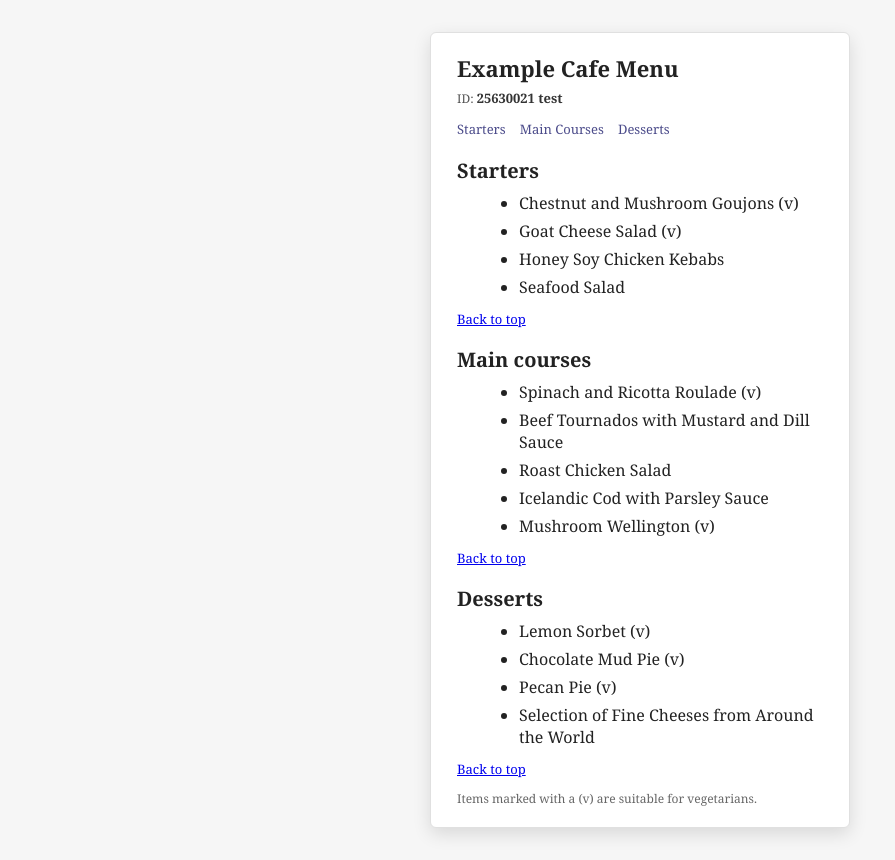
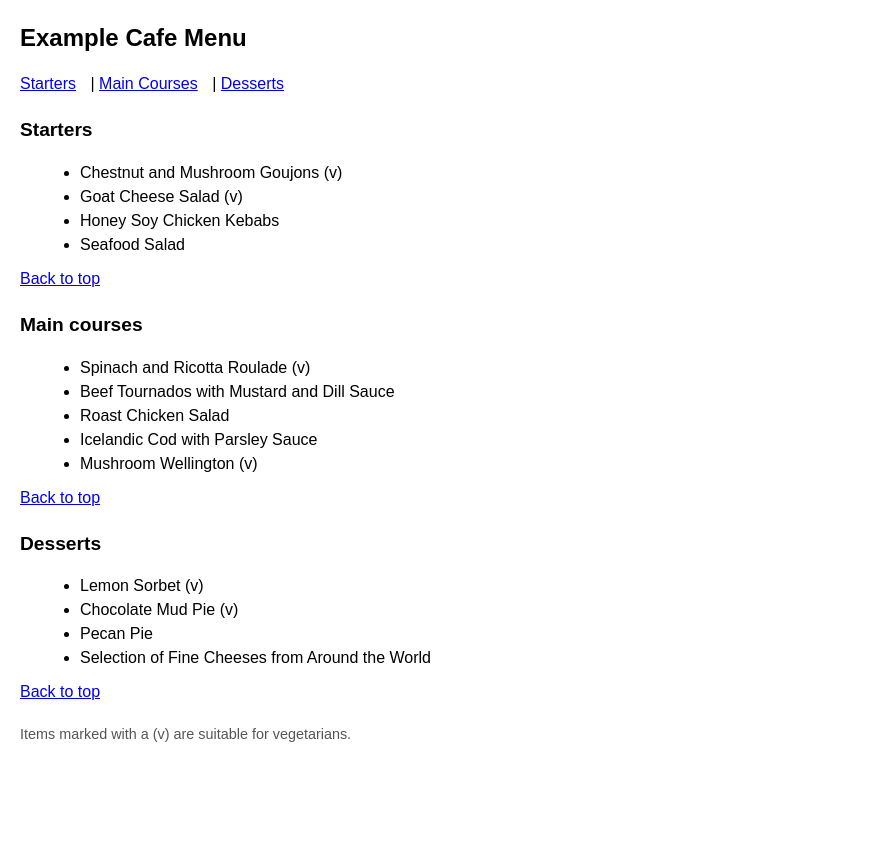
Before and after one commit to duyanhdzai37na-maker/Dsang, a plain HTML site: page index.html in a window 1280 px wide. Shown: the whole page, without its empty margins (0-895 px from the left). After the commit the page ends 800 px from the top, so only its background shows below. Drawn offline with Linux system fonts and the light colour scheme.

Commit message:
Update index.html

```diff
--- a/index.html
+++ b/index.html
@@ -1,71 +1,45 @@
 <!DOCTYPE html>
-<html lang="vi">
+<html lang="en">
 <head>
   <meta charset="utf-8" />
   <meta name="viewport" content="width=device-width,initial-scale=1" />
   <title>Example Cafe Menu</title>
   <style>
-    * { box-sizing: border-box; }
     body {
-      font-family: Georgia, 'Times New Roman', serif;
-      background: #f6f6f6;
-      color: #222;
-      padding: 24px;
-      display: flex;
-      justify-content: center;
+      font-family: Arial, sans-serif;
+      margin: 20px;
+      line-height: 1.5;
     }
-    .card {
-      background: #fff;
-      width: 420px;
-      padding: 20px 26px;
-      border-radius: 6px;
-      box-shadow: 0 6px 18px rgba(0,0,0,0.12);
-      border: 1px solid #e0e0e0;
+    h1 {
+      font-size: 1.5em;
     }
-    header h1 {
-      margin: 0 0 6px 0;
-      font-size: 22px;
+    h2 {
+      font-size: 1.2em;
+      margin-top: 20px;
     }
-    header p.meta {
-      margin: 0 0 10px 0;
-      font-size: 12px;
+    nav a {
+      margin-right: 10px;
+    }
+    ul {
+      margin: 0 0 10px 20px;
+    }
+    .back {
+      display: block;
+      margin-bottom: 10px;
+    }
+    footer {
+      font-size: 0.9em;
       color: #555;
-    }
-    nav.toplinks {
-      margin-bottom: 12px;
-    }
-    nav.toplinks a {
-      margin-right: 10px;
-      font-size: 13px;
-      color: #4b4b8a;
-      text-decoration: none;
-    }
-    section h2 {
-      font-size: 20px;
-      margin: 18px 0 8px 0;
-    }
-    ul { margin: 0 0 12px 22px; }
-    li { margin: 6px 0; }
-    .back { display:block; margin: 10px 0 0 0; font-size: 13px; }
-    footer.note { font-size: 12px; color: #666; margin-top: 12px; }
-    .id-tag { font-weight: bold; color: #333; margin-top:8px; font-size:13px }
-    /* Responsive */
-    @media (max-width:480px){
-      body{padding:12px}
-      .card{width:100%;padding:16px}
+      margin-top: 20px;
     }
   </style>
 </head>
 <body>
-  <div class="card">
-    <header>
   <h1>Example Cafe Menu</h1>
-      <p class="meta">ID: <span class="id-tag">25630021 test</span></p>
-    </header>
 
-    <nav class="toplinks">
-      <a href="#starters">Starters</a>
-      <a href="#mains">Main Courses</a>
+  <nav>
+    <a href="#starters">Starters</a> |
+    <a href="#mains">Main Courses</a> |
     <a href="#desserts">Desserts</a>
   </nav>
 
@@ -97,15 +71,14 @@
     <ul>
       <li>Lemon Sorbet (v)</li>
       <li>Chocolate Mud Pie (v)</li>
-        <li>Pecan Pie (v)</li>
+      <li>Pecan Pie</li>
       <li>Selection of Fine Cheeses from Around the World</li>
     </ul>
     <a class="back" href="#top">Back to top</a>
   </section>
 
-    <footer class="note">
+  <footer>
     Items marked with a (v) are suitable for vegetarians.
   </footer>
-  </div>
 </body>
 </html>
```
Lines whose indentation alone changed are shown as unchanged.
